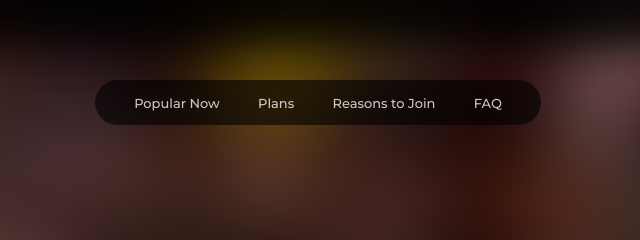
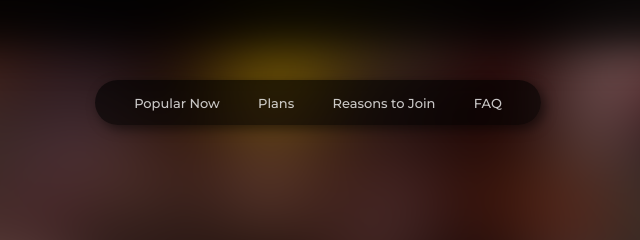
Before and after one commit to tauqeer-rahim03/Netflix-clone, a plain HTML site: page index.html in a window 1280 px wide. Shown: the top 240 px of the page, 322-962 px from the left. Drawn offline with Linux system fonts and the light colour scheme.

Commit message:
added shadow on the navigation bar

```diff
--- a/style.css
+++ b/style.css
@@ -100,6 +100,7 @@ body::before {
     border-radius: 30px;
     width: 446px;
     padding: 13px 20px;
+    box-shadow: 4px 4px 12px rgba(0, 0, 0, 0.5);
 }
 
 .nav-list {
```
